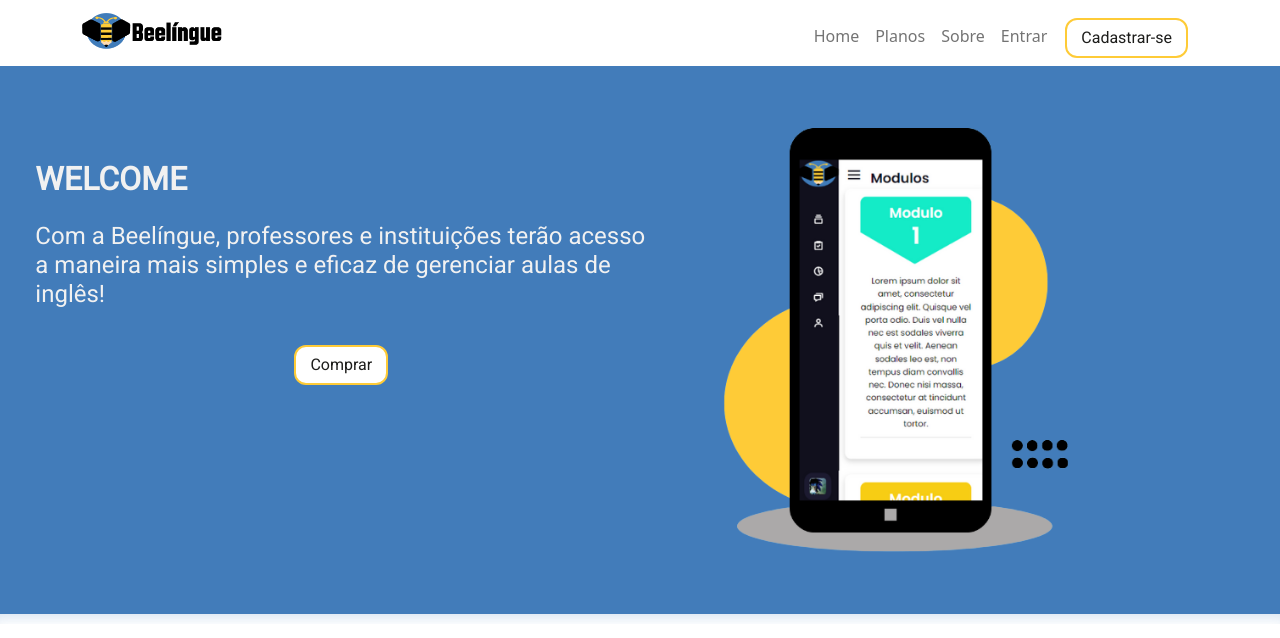
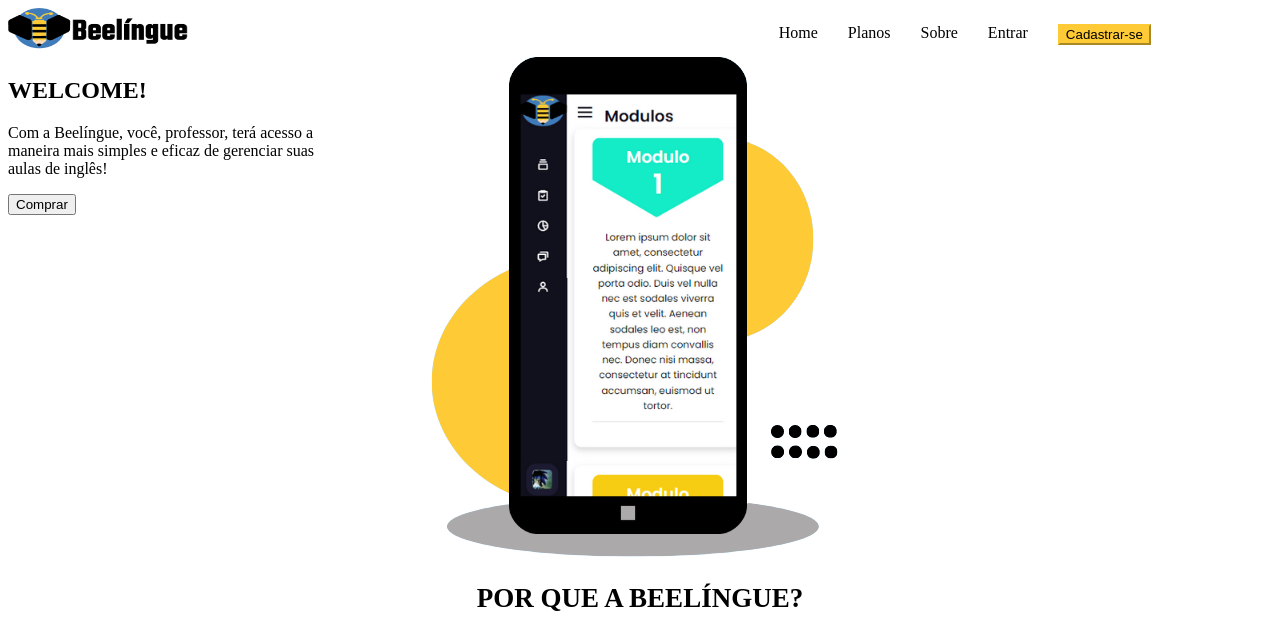
Before and after one commit to beelingue/Beelingue, a PHP site: page / in a window 1280 px wide. Shown: the top 638 px of the page. Run offline with PHP 8.4, Linux system fonts and the light colour scheme; some libraries are stand-ins or nearby versions.

Commit message:
VOLTANDO

```diff
--- a/index.html
+++ b/index.html
@@ -1,304 +1,135 @@
 <!DOCTYPE html>
-<html lang="pt-BR">
-
+<html lang="en">
 <head>
     <meta charset="UTF-8">
     <meta http-equiv="X-UA-Compatible" content="IE=edge">
     <meta name="viewport" content="width=device-width, initial-scale=1.0">
-  <title>Conheça a Beelíngue</title>
+    <title> Beelíngue </title>
     <link rel="stylesheet" href="style.css">
-  <!-- CSS only -->
-  <link href='https://unpkg.com/boxicons@2.0.7/css/boxicons.min.css' rel='stylesheet'>
-  <link href="https://cdn.jsdelivr.net/npm/bootstrap@5.2.0/dist/css/bootstrap.min.css" rel="stylesheet" integrity="sha384-gH2yIJqKdNHPEq0n4Mqa/HGKIhSkIHeL5AyhkYV8i59U5AR6csBvApHHNl/vI1Bx" crossorigin="anonymous">
-  <!-- JavaScript Bundle with Popper -->
-  <script src="https://cdn.jsdelivr.net/npm/bootstrap@5.2.0/dist/js/bootstrap.bundle.min.js"
-    integrity="sha384-A3rJD856KowSb7dwlZdYEkO39Gagi7vIsF0jrRAoQmDKKtQBHUuLZ9AsSv4jD4Xa"
-    crossorigin="anonymous"></script>
-  <!-- Button com animação -->
-  <!--Fonte-->
-  <link rel="preconnect" href="https://fonts.googleapis.com">
-  <link rel="preconnect" href="https://fonts.gstatic.com" crossorigin>
-  <link href="https://fonts.googleapis.com/css2?family=Roboto&display=swap" rel="stylesheet">
-  <!--Fonte-->
 </head>
+<body>
+    <!-- menu -->
+<header> <!-- todo conteúdo que estiver dentro dela faz parte de um cabeçalho, podendo ser utilizado dentro de outras sessões-->
 
-<body>
-  <header>
-    <!-- Barra de navegação-->
-    <nav class="navbar navbar-expand navbar-light ">
-      <div class="container">
-        <a class="navbar-brand" href="#">
-          <img src="img/logo_horizontal_transp.png" width="140" height="40" class="d-inline-block align-top" alt="logo da plataforma">
-          <!--Logo imagem-->
-        </a>
-        <button class="navbar-toggler" type="button" data-toggle="collapse" data-target="#navbarSupportedContent"
-          aria-controls="navbarSupportedContent" aria-expanded="false" aria-label="Toggle navigation">
-          <span class="navbar-toggler-icon"></span>
-        </button>
-
-        <div class="collapse navbar-collapse d-lg-flex justify-content-end" id="navbarSupportedContent">
-          <ul class="navbar-nav" style="height: 35px;">
-            <li class="nav-item">
-              <a class="nav-link" href="#planos">Home</a>
-            </li>
-            <li class="nav-item">
-              <a class="nav-link" href="#instrucoes">Planos</a>
-            </li>
-            <li class="nav-item">
-              <a class="nav-link" href="#sobre">Sobre</a>
-            </li>
-            <li class="nav-item">
-              <a class="nav-link" href="login.html">Entrar</a>
-            </li>
-            <li class="nav-item">
-              <a class="nav-link" href="cadastro.html">
-                <button class="button1 buttoncadastro1">Cadastrar-se</button></a>
-            </li>
+    <div class="img">
+    <img src="img/logo_horizontal_transp.png" width="180px" height="45px">
+    </div>
+    <div class="header">
+    <ul class="menu">
+        <li> Home </li>
+        <li> Planos</li>
+        <li> Sobre</li>
+        <li> Entrar</li>
+        <li> <button> Cadastrar-se</button></li>
     </ul>
     </div>
+
+</header>
+
+<main> <!-- Essas tags representam o conteúdo principal do seu corpo-->
+<section>
+
+    <div class="container2">
+        <div>
+            <h1> WELCOME!</h1>
+            <p> Com a Beelíngue, você, professor, terá acesso a maneira mais simples e eficaz de gerenciar suas aulas de inglês!</p>
+            <button> Comprar </button>
+            <div>
+                <img src="img/plat-transp.png">
             </div>
-      <script src="https://code.jquery.com/jquery-3.2.1.min.js"></script>
-      <script src="https://cdnjs.cloudflare.com/ajax/libs/popper.js/1.12.9/umd/popper.min.js"></script>
-      <script src="https://stackpath.bootstrapcdn.com/bootstrap/4.2.1/js/bootstrap.min.js"></script>
-    </nav>
-  </header>
-  <!-- Barra de navegação -->
-
-  <main>
-    <!--apresentação inicial-->
-    <section id="secaoinicial">
-
-      <div class="container">
-
-        <div class="containertext">
-            <h2 id="titulo_apresent">WELCOME</h2>
-            <h4>Com a Beelíngue, professores e instituições terão acesso a maneira mais simples e eficaz de gerenciar aulas de inglês!</h4>
-            <div class="containerbutton">
-
-              <a href="cadastro.html"><button class="button1 buttoncadastro">Comprar</button></a>
         </div>
     </div>
 
-        <div class="containerimg">
-          <img src="img/plat-transp.png" id="tela_mobile" alt="beelíngue em plataforma mobile">
+</section>
+</main>
+
+<section>
+    <div class="center">
+<h1> POR QUE A BEELÍNGUE?</h1>
+<p> Todos os planos permitem o gerenciamento das aulas e mais benefícios: </p>
+</div>
+<div class="container3">
+    <div class="col">
+        <img>
+        <h3> GERENCIAMENTO DE AULAS </h3>
+        <p> A Beelíngue permite os professores gerenciar as contas e as atividades dos usuários </p>
+
+        <img>
+        <h3> SUPORTE TÉCNICO </h3>
+        <p> A Beelíngue oferece suporte de software para todos os contratantes. </p>
+
+    </div>
+
+    <div class="col">
+        <img>
+        <h3> PERSONALIZÁVEL </h3>
+        <p> No plano Premium, cada contratante poderá personalizar os módulos de acordo com a sua didática. </p>
+
+        <img>
+        <h3> USABILIDADE </h3>
+        <p> A interface da plataforma é objetiva e organizada em hierarquia, facilitando a usabilidade. </p>
+    </div>
+
+    <div class="col">
+        <img>
+        <h3> PREÇO ACESSÍVEL </h3>
+        <p> Você pode comprar o plano que melhor se adequa ao seu estilo de negócio. </p>
+
+        <img>
+        <h3> FÓRUM </h3>
+        <p> Através do fórum, os alunos e professores poderão conversar entre si. </p>
     </div>
 </div>
 </section>
-    <!--apresentação inicial-->
 
-    <!--Argumentação-->
 <section>
-      <hr class="hr-2">
-      <div id="waveplanos">
-        <div class="title">
-          <hr class="hr-1">
-          <h1 id="titulo_pq"> POR QUE A BEELÍNGUE? </h1>
-          <h4 id="centro1"> Ut enim ad minima veniam, quis nostrum exercitationem ullam corporis suscipit enim ipsam
-          voluptatem quia </h4>
-          <hr class="hr-1">
+    <div class="center">
+    <h1> PLANOS </h1>
     </div>
-        <div class="col">
-          <div class="col-b">
-            <div> <img src="img/Communication/settings.png" class="setting" alt="ícone de configurações"> </div>
-            <h2>
-              GERENCIAMENTO DE AULAS
-            </h2>
-            <p>
-              A Beelíngue permite os professores gerenciar as contas e as atividades dos usuários.
-            </p>
-
+    <div class="container2">
+        <div>
+    <h5> Básico</h5>
+    <ul>
+    <li>Suporte de software;</li>
+    <li>Módulos prontos;</li>
+    <li>Até 15 usuários.</li>
+    </ul>
+    <a> 34,99/usuário</a>
 </div>
 
-          <div class="col-b">
-            <div> <img src="img/Communication/settings.png" class="setting" alt="ícone de configurações"> </div>
-            <h2>
-              SUPORTE TÉCNICO
-            </h2>
-            <p>
-              A Beelíngue oferece suporte de software para todos os contratantes.
-            </p>
+<div>
+    <h5> Premium</h5>
+    <ul>
+    <li>Suporte de software;</li>
+    <li>Módulos personalizáveis;</li>
+    <li>Até 50 usuários.</li>
+    </ul>
+    <a> 84,99/ usuário </a>
 </div>
-
-          <div class="col-b">
-            <div> <img src="img/Communication/settings.png" class="setting" alt="ícone de configurações"> </div>
-            <h2>
-              PERSONALIZÁVEL
-            </h2>
-            <p>
-              No plano Premium, cada contratante poderá personalizar os módulos de acordo com a sua didática.
-            </p>
-          </div>
-
-          <div class="col-b">
-            <div> <img src="img/Communication/settings.png" class="setting" alt="ícone de configurações"> </div>
-            <h2>
-              USABILIDADE
-            </h2>
-            <p>
-              A interface da plataforma é objetiva e organizada em hierarquia, facilitando a usabilidade.
-            </p>
-          </div>
-
-          <div class="col-b">
-            <div> <img src="img/Communication/settings.png" class="setting" alt="ícone de configurações"> </div>
-            <h2>
-              PREÇO ACESSÍVEL
-            </h2>
-            <p>
-              Você pode comprar o plano que melhor se adequa ao seu estilo de negócio.
-
-
-            </p>
-          </div>
-
-          <div class="col-b">
-            <div> <img src="img/Communication/settings.png" class="setting" alt="ícone de configurações"> </div>
-            <h2>
-              FÓRUM
-            </h2>
-            <p>
-              Através do fórum, os alunos e professores poderão conversar entre si.
-            </p>
-          </div>
-        </div>
-        <br>
-        <br>
-        <br>
-        <br>
-        <br>
-        <br>
-        <br>
-        <br>
 </div>
 </section>
 
-    <!--Argumentação-->
 
-    <!--Planos-->
-
-    <section style="background-color: #fecb37;">
-
-      <div>
-        <div class="title2">
-          <h1 id="tit_planos">
-            PLANOS:
-          </h1>
+<footer> <!--rodapé para a página -->
+<div class="container3">
+    <div class="col">
+<h4> Beelíngue</h4>
+<p> A Beelíngue possui como mascote, a abelha. Como ela, acreditamos que de flor em flor, através da polinização (como símbolo da educação), é possível mudar um sistema inteiro.</p>
     </div>
-
     <div class="col">
-          <div class="col-c">
-            <br>
-            <h4 id="centro2">Plano Básico</h4>
+<h4> Empresa</h4>
 <ul>
-              <br>
-              <li> lorem </li>
-              <br>
-              <li> lorem </li>
-              <br>
-              <li> lorem </li>
-              <br>
-              <li> lorem </li>
+    <li>Sobre nós</li>
+    <li>Termos de uso</li>
+    <li>Politica de privacidade</li>
 </ul>
-            <a href="#"></a>
-            <br>
-            <br>
-            <br>
-            <h5 id="titulo_centralizado">Teste Grátis<hr></h5>
     </div>
-
-          <div class="col-c">
-            <br>
-            <h4 id="centro2">Plano Avançado</h4>
-            <ul>
-              <br>
-              <li> lorem </li>
-              <br>
-              <li> lorem </li>
-              <br>
-              <li> lorem </li>
-              <br>
-              <li> lorem </li>
-            </ul>
-            <!--Colocar um caminho para os planos-->
-            <a href="#"></a> <!-- viola regras de aninhamento-->
-            <!--Colocar um caminho para os planos-->
-            <br>
-            <br>
-            <br>
-            <h5 id="titulo_centralizado">Cadastrar-se<hr></h5>
+    <div class="col">
+<h4> Contato</h4>
+<img> <p> grupomsc06@gmail.com</p>
+<img> <p> @beelingue_oficial</p>
     </div>
 </div>
-
-      </div>
-    </section>
-    <!--Planos-->
-  </main>
-
-
-  <!-- Footer -->
-  <footer >
-
-    <!-- Section: Links  -->
-    <section class="">
-      <div class="container text-center text-md-start mt-5">
-        <!-- Grid row -->
-        <div class="row mt-3">
-          <!-- Grid column -->
-          <div class="col-md-3 col-lg-4 col-xl-3 mx-auto mb-4">
-            <!-- Content -->
-            <h6 class="text-uppercase fw-bold mb-4" id="cortext">
-              <i class="fas fa-gem me-3"></i>BEELÍNGUE
-            </h6>
-            <p id="cortext">
-              "Neque porro quisquam est qui dolorem ipsum quia dolor sit amet, consectetur, adipisci velit..."
-              "There is no one who loves pain itself, who seeks after it and wants to have it, simply because it is
-              pain..."
-            </p>
-          </div>
-          <!-- Grid column -->
-
-          <!-- Grid column -->
-          <div class="col-md-2 col-lg-2 col-xl-2 mx-auto mb-4" id="cortext">
-            <!-- Links -->
-            <h6 class="text-uppercase fw-bold mb-4">
-              EMPRESA
-            </h6>
-            <p>
-              <a href="#!" class="text-reset">Sobre nós</a>
-            </p>
-            <p>
-              <a href="#!" class="text-reset">Termos de Uso</a>
-            </p>
-            <p>
-              <a href="#!" class="text-reset">Política de Privacidade</a>
-            </p>
-
-          </div>
-          <!-- Grid column -->
-
-          <!-- Grid column -->
-          <div class="col-md-4 col-lg-3 col-xl-3 mx-auto mb-md-0 mb-4" id="cortext">
-            <!-- Links -->
-            <h6 class="text-uppercase fw-bold mb-4">Contatos</h6>
-            <p><img src="img/User Interface/House.png" alt="ícone de endereço">Praia Grande, 2222, SP</p>
-            <p><img src="img/Communication/message.png" alt="ícone de e-mail">belingue@email.com</p>
-
-          </div>
-          <!-- Grid column -->
-        </div>
-        <!-- Grid row -->
-      </div>
-    </section>
-    <!-- Section: Links  -->
-
-    <!-- Copyright -->
-    <div class="text-center p-4" id="cortext">
-      © 2022 Copyright:
-      <a class="text-reset fw-bold" href="home.html">Beelíngue</a>
-    </div>
-    <!-- Copyright -->
 </footer>
-
 </body>
-
 </html>
--- a/style.css
+++ b/style.css
@@ -1,324 +1,76 @@
-@import url('https://fonts.googleapis.com/css2?family=Poppins:wght@200;300;400;500;600&display=swap');
+.menu {
+    list-style: none;
 
-@media screen and (max-width: 600px) {
-    .column {
-      width: 100%;
-    }
 }
 
-:root{
-    /* ===== Colors ===== */
-    --primary-color: #fbc31b;
+.menu li {
+    position: relative;
+    float: left;
+    margin-left: 10px;
+    margin-right: 20px;
 
-    /* ====== Transition ====== */
-    --tran-05: all 0.5s ease;
-    --tran-03: all 0.3s ease;
-    --tran-03: all 0.2s ease;
-}
-
-body{
-    min-height: 100vh;
-}
-::-webkit-scrollbar {
-    width: 8px;
-}
-::-webkit-scrollbar-track {
-    background: #f1f1f1;
-}
-::-webkit-scrollbar-thumb {
-    background: var(--primary-color);
-    border-radius: 12px;
-    transition: all 0.3s ease;
-}
-
-::-webkit-scrollbar-thumb:hover {
-    background: #fbc31b;
-
-    display: flex;
-}
-
-/*Fontes*/
-p, h2, h1, h3, h4, h5, h6, span{
-    font-family:"Roboto", Verdana, Sans-serif;
-}
-
-/*
-André:
-Ao passar o código no W3C validator, foi constatado que a tag "center" (HTML) é obsoleta, portanto criei esse bloco unicamente para centralizar o texto.
-*/
-#titulo_centralizado{
-    text-align: center;
-    margin-left: 30px;
-    margin-right: 30px;
-    margin-bottom: 0px;
-    padding-bottom: 0px;
-    font-weight: bold;
 }
 
 
-/*Fontes*/
-/*Baackgrounds ( 　ﾟ,_ゝﾟ)*/
-
-
-#secaoinicial {
-    background-color: #427CBA;
-    position: relative;
-    background-repeat: no-repeat;
-    background-size: cover;
-    overflow: hidden;
-    width: auto;
-    height: 548px;
-    /*
-    divisão dos elementos em grid, semelhante às div's do bootstrap
-    */
-    display: grid;
-    grid-template-columns: auto auto auto;
-}
-
-#waveplanos {
-    background-image: url("../img/ondas/amarelo.svg");
-    background-repeat: no-repeat;
-    background-size: 100% 175%;
-}
-
-/*
-ELEMENTO: "POR QUE A BEELINGUE?"
-*/
-#titulo_pq{
-    color:#409cff;
-    text-shadow: #5b5b5c 1px 2.5px;
-    font-weight: lighter;
-    text-align: center;
+.menu li button {
+border-color: #FECB37;
+    display: block;
+    background:#FECB37;
 
 }
 
-/*
-ELEMENTO: "PLANOS:"
-*/
-#tit_planos{
-    color: #1d1d1b;
-    text-shadow: #7c651f 1px 2.5px;
-    font-weight: lighter;
-    text-align: center;
 
+.menu li button:hover{
+
+    -moz-box-shadow:0 3px 10px 0 #CCC;
+    -webkit-box-shadow:0 3px 10px 0 #ccc;
+    text-shadow:0px 0px 5px #fff;
 }
 
-/*Backgrounds ( 　ﾟ,_ゝﾟ)*/
-
-/* Cor dos textos do footer*/
-.cortext {
-    color:#1d1d1b;
-  }
-#cortext {
-    color: #1d1d1b;
-  }
-/* Cor dos textos do footer*/
-
-/*Barra de Navegação*/
-  .navbar{
-    list-style-type: none;
-    position: relative;
-    padding: 0;
-    margin: 0;
-    overflow: hidden;
-    background-color: rgba(255, 255, 255, 0);
-    display: flex;
-    align-items: center;
-}
-/*Barra de Navegação*/
-
-/*Texto :3*/
-
-#centro1 {
-    text-align: center;
+.menu li  ul{
+    position:absolute;
+    top:25px;
+    left:0;
+    background-color:#fff;
+    display:none;
 }
 
-#centro2{
-    text-align: center;
+.menu li:hover ul, .menu li.over ul{display:block;}
+
+.menu li ul li{
+    border:1px solid #c0c0c0;
+    display:block;
+    width:150px;
+    }
+ .img{
+        display: inline-block;
+        margin-right: 8%;
+    }
+
+.header{
+    display: inline-flex;
+        float: right;
+        margin-right: 8%;
+    }
+
+
+/* main*/
+.container2{
+
+    column-count: 2;
+    column-gap: 40px;
+
+    }
+.container3{
+ column-count: 3;
+column-gap: 30px;
 }
 
-/*Texto :3*/
-
-/*Botões da Navegação*/
-.button1 {
-    border: 3px;
-    font-family:"Roboto", Verdana, Sans-serif;
-    border-radius: 12px;
-    color: black;
-    padding: 3px 10px;
-    text-decoration: none;
-    display: inline-block;
-    font-size: 16px;
-    margin: 4px 2px;
-    transition-duration: 0.4s;
-    cursor: pointer;
-  }
-
-/*Botão de Teste Grátis*/
-.buttonteste {
-    margin-left: 20%;
-    background-color: white;
-    color: #1d1d1b;
-    border: 2px solid #409cff;
-    padding: 6px 14px;
+.center {
+    position: static;
+    left: 0;
+    top: 50%;
+    width: 100%;
+    text-align: center;
+    font-size: 18px;
 }
-.buttonteste:hover {
-    background-color: #409cff;
-    color: #1d1d1b;
-}
-/*Botão de Teste Grátis*/
-
-/*Botão de Cadastrar-se do Apresentação Inicial*/
-.buttoncadastro {
-    position: relative;
-    background-color: white;
-    color: #1d1d1b;
-    border: 2px solid #FECB37;
-    padding: 6px 14px;
-}
-.buttoncadastro:hover {
-    background-color: #FECB37;
-    color: #1d1d1b;
-}
-
-.buttoncadastro1 {
-    position: relative;
-    background-color: white;
-    color: #1d1d1b;
-    border: 2px solid #FECB37;
-    padding: 6px 14px;
-    top: -10px;
-}
-.buttoncadastro1:hover {
-    background-color: #FECB37;
-    color: #1d1d1b;
-}
-/*Botão de Cadastrar-se do Apresentação Inicial*/
-
-.button2 {
-    background-color: white;
-    color: #1d1d1b;
-    border: 2px solid #FECB37;
-}
-.button2:hover {
-    background-color: #FECB37;
-    color: #1d1d1b;
-}
-/*Botões da Navegação*/
-
-/*Container da apresentação*/
-.container {
-    display: grid;
-    grid-template-columns: auto auto auto;
-    column-gap: 16px;
-    row-gap: 8px;
-    margin: auto;
-    padding: auto;
-}
-.containertext {
-    text-align:left;
-    color: #f1f1f1;
-}
-
-#titulo_apresent{
-    font-weight: bolder;
-    margin: auto;
-    padding-top: 56px;
-    padding-bottom: 24px;
-}
-
-.containerbutton{
-    text-align: center;
-    position: initial;
-    padding: 24px;
-    height: min-content;
-}
-
-.containerimg{
-    text-align: center;
-    padding: 24px;
-}
-
-#tela_mobile{
-    margin:auto;
-    padding: auto;
-    width: fit-content;
-    height: 424px;
-}
-
-/*Container da apresentação*/
-
-/*Imagens da apresentação inicial*/
-.setting {
-    width: 50px;
-    height: 50px;
-}
-/*Imagens da apresentação inicial*/
-
-.col{
-    column-count: 2;
-    column-gap: 15%;
-    margin-left: 12%;
-    margin-right: 7%;
-    height: 500px;
-}
-.col img{
-    size: 100px;
-    padding: 2%;
-}
-
-.title{
-    width: auto;
-    position: relative;
-    padding-left: 8px;
-    padding-right: 8px;
-    padding-top: 96px;
-    padding-bottom: 56px;
-    margin-left: 366px;
-    margin-right: 366px;
-    margin-top: 24px;
-    margin-bottom: 24px;
-}
-
-hr.hr-1{
-    border: 0;
-    border-top: 3px double #427CBA;
-}
-
-hr.hr-2{
-    height: 10px;
-    border: 0;
-    margin:0px;
-    box-shadow: 0px 12px 15px -10px #427CBA inset;
-}
-
-.title2{
-    width: auto;
-    position: relative;
-    margin-left: auto;
-    margin-right: auto;
-    text-align: center;
-    padding-top: 5%;
-    padding-bottom: 3%;
-  }
-
-.title h1{
-    padding-bottom: 3%;
-}
-
-/*Planos*/
-.col-c{
-    background-color: #f0f0f0;
-    height: 400px;
-    width: 55%;
-    border-radius: 10px;
-    position: relative;
-    margin-left: auto;
-    margin-right: auto;
-}
-.col-c:hover{
-    box-shadow:  0 4px 4px 0 rgb(60 64 67 / 30%), 0 8px 12px 6px rgb(60 64 67 / 15%);
-    outline: none;
-    cursor: pointer;
-  }
-/*Planos*/
```
Lines whose indentation alone changed are shown as unchanged.
